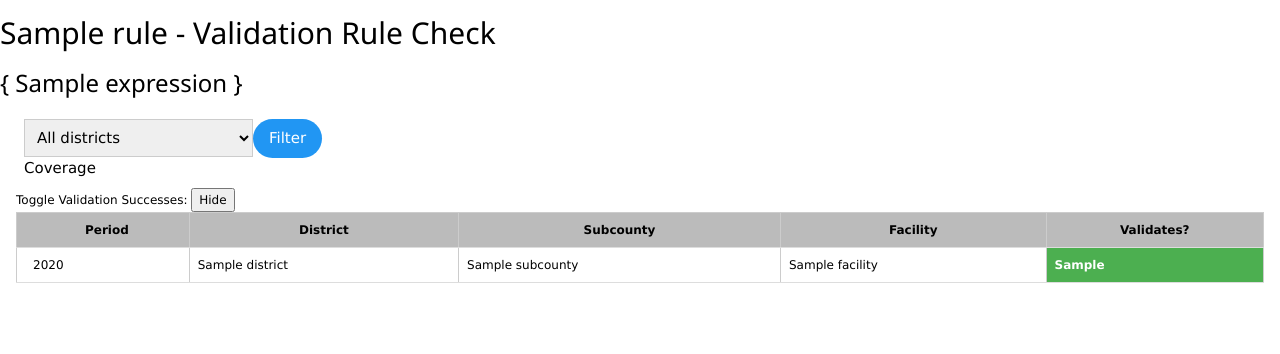
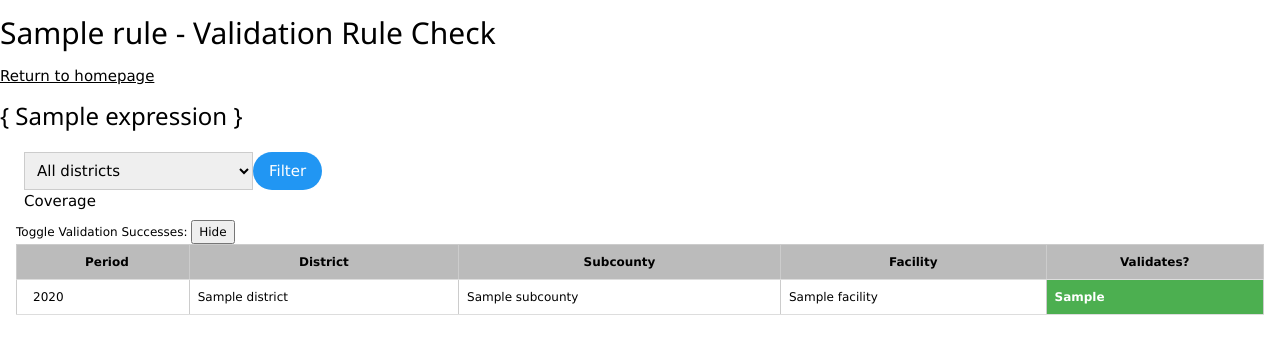
Before and after one commit to rhts-ec/rhites_ec_www, a Django app: template cannula/templates/cannula/validation_rule.html in a window 1280 px wide. Shown: the top 354 px of the page. Run offline with Django 3.2, Linux system fonts and the light colour scheme; the template is opened without the code that fills it: most values are stand-ins (such as "Sample title", 1, 10 or a date in 2020); parts of the project's set-up code (start-up, migrations or seed data) failed here and were passed over.

Commit message:
"Back to home" navigation link for validation rules

```diff
--- a/cannula/templates/cannula/validation_rule.html
+++ b/cannula/templates/cannula/validation_rule.html
@@ -17,6 +17,7 @@
 </head>
 <body>
 <h2>{{ rule.name }} - Validation Rule Check</h2>
+<span class="no-print"><a href="{% url 'index' %}">Return to homepage</a></span>
 <h3>{ {{ rule.expression }} }</h3>
 
 <div class="w3-bar w3-row-padding no-print">
```
